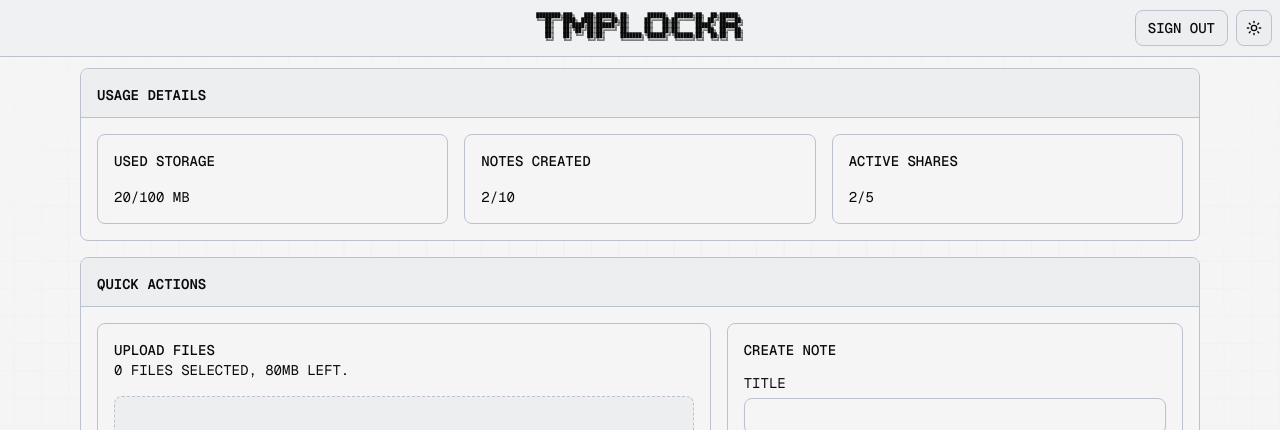
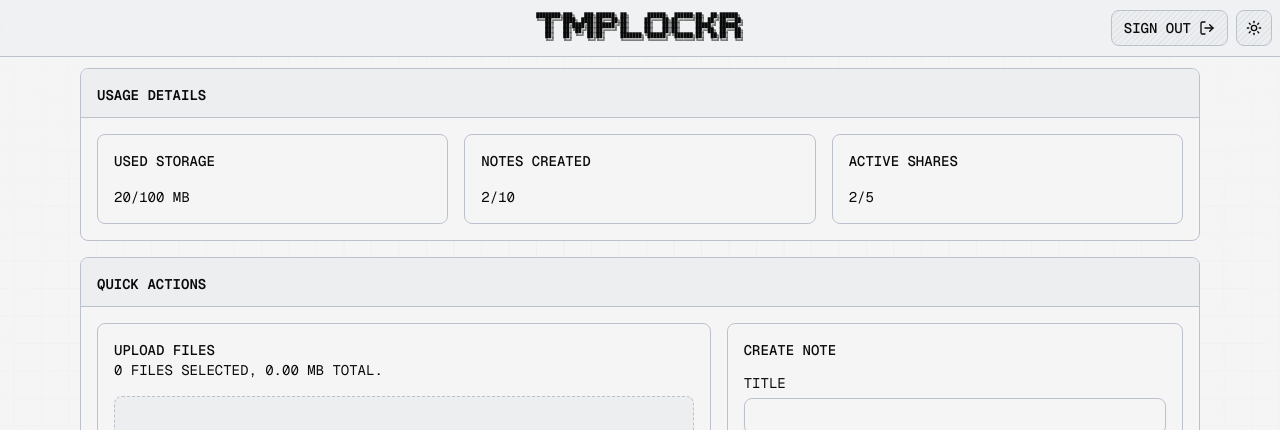
Before and after one commit to d1rshan/tmplockr, a Next.js app: page /dashboard in a window 1280 px wide. Shown: the top 430 px of the page. Built offline with nearby package versions, Linux system fonts and the light colour scheme.

Commit message:
styles: customize button

```diff
--- a/src/app/dashboard/page.tsx
+++ b/src/app/dashboard/page.tsx
@@ -79,6 +79,29 @@ export const UsageDetailsCard = () => {
 };
 
 export const QuickActionsCard = () => {
+  const fileInputRef = React.useRef(null);
+  const [files, setFiles] = React.useState<File[]>([]);
+  const handleFiles = (files: File[]) => {
+    setFiles((prev) => [...prev, ...Array.from(files)]);
+  };
+
+  const handleDrop = (e: any) => {
+    e.preventDefault();
+    if (e.dataTransfer.files && e.dataTransfer.files.length > 0) {
+      handleFiles(e.dataTransfer.files);
+      e.dataTransfer.clearData();
+    }
+  };
+
+  const handleClick = () => {
+    if (fileInputRef.current) {
+      fileInputRef.current.click();
+    }
+  };
+
+  const handleChange = (e: any) => {
+    if (e.target.files) handleFiles(e.target.files);
+  };
   return (
     <Card>
       <CardHeader separator>
@@ -88,13 +111,28 @@ export const QuickActionsCard = () => {
         <Card className="sm:col-span-4">
           <CardHeader>
             <CardTitle>UPLOAD FILES</CardTitle>
-            <CardDescription>0 FILES SELECTED, 80MB LEFT.</CardDescription>
+            <CardDescription>{`${files.length} FILES SELECTED, ${(
+              Array.from(files).reduce((acc, file) => acc + file.size, 0) /
+              (1024 * 1024)
+            ).toFixed(2)} MB TOTAL.`}</CardDescription>
           </CardHeader>
           <CardContent>
             <div className="grid grid-cols-1 gap-2">
-              <div className="border border-dashed h-20 rounded-md flex justify-center items-center cursor-pointer bg-[#ECEEF0] dark:bg-[#1E1E24]">
+              <div
+                className="border border-dashed h-20 rounded-md flex justify-center items-center cursor-pointer bg-[#ECEEF0] dark:bg-[#1E1E24]"
+                onClick={handleClick}
+                onDrop={handleDrop}
+                onDragOver={(e) => e.preventDefault()}
+              >
                 DRAG FILES OR CLICK HERE
               </div>
+              <input
+                type="file"
+                ref={fileInputRef}
+                onChange={handleChange}
+                className="hidden"
+                multiple
+              />
             </div>
           </CardContent>
         </Card>
@@ -127,6 +165,7 @@ export const QuickActionsCard = () => {
             </form>
           </CardContent>
         </Card>
+
         <Card className="sm:col-span-4">
           <CardHeader>
             <CardTitle>SHARE FILES & NOTES</CardTitle>
@@ -262,7 +301,7 @@ export const DataTable = ({
                         />
                       </TableCell>
                     )}
-                    <TableCell>{file}</TableCell>
+                    <TableCell>{file.toUpperCase()}</TableCell>
                   </TableRow>
                 );
               })
--- a/src/components/navbar.tsx
+++ b/src/components/navbar.tsx
@@ -33,7 +33,7 @@ export const Navbar = () => {
         {isDashboard && (
           <Button variant="outline">
             <span className="hidden sm:block">SIGN OUT</span>
-            <LogOut className="sm:hidden" />
+            <LogOut className="" />
           </Button>
         )}
         <ModeToggle />
--- a/src/components/ui/button.tsx
+++ b/src/components/ui/button.tsx
@@ -13,13 +13,15 @@ const buttonVariants = cva(
         default: "bg-primary text-primary-foreground hover:bg-primary/90",
         destructive:
           "bg-destructive text-white hover:bg-destructive/90 focus-visible:ring-destructive/20 dark:focus-visible:ring-destructive/40 dark:bg-destructive/60",
-        outline: "border  bg-[#ECEEF0] dark:bg-[#1E1E24]",
+        outline:
+          "relative bg-[#ECEEF0] dark:bg-[#1E1E24] hover:bg-border/30 dark:hover:bg-border/50 z-10 border transition ease-in-out  before:content-[''] before:absolute before:inset-0 before:bg-[repeating-linear-gradient(-45deg,var(--color-border)_0px,var(--color-border)_1.5px,transparent_1.5px,transparent_4px)] before:opacity-20 before:-z-10 z-1 overflow-hidden ",
+        // "border  bg-[#ECEEF0] dark:bg-[#1E1E24]",
         secondary:
           "bg-secondary text-secondary-foreground hover:bg-secondary/80",
         ghost:
           "hover:bg-accent hover:text-accent-foreground dark:hover:bg-accent/50",
         link: "text-primary underline-offset-4 hover:underline",
-        custom: "font-mono hover:underline  hover:underline-offset-3 ",
+        custom: "hover:underline  hover:underline-offset-3 ",
       },
       size: {
         default: "h-9 px-4 py-2 has-[>svg]:px-3",
```
